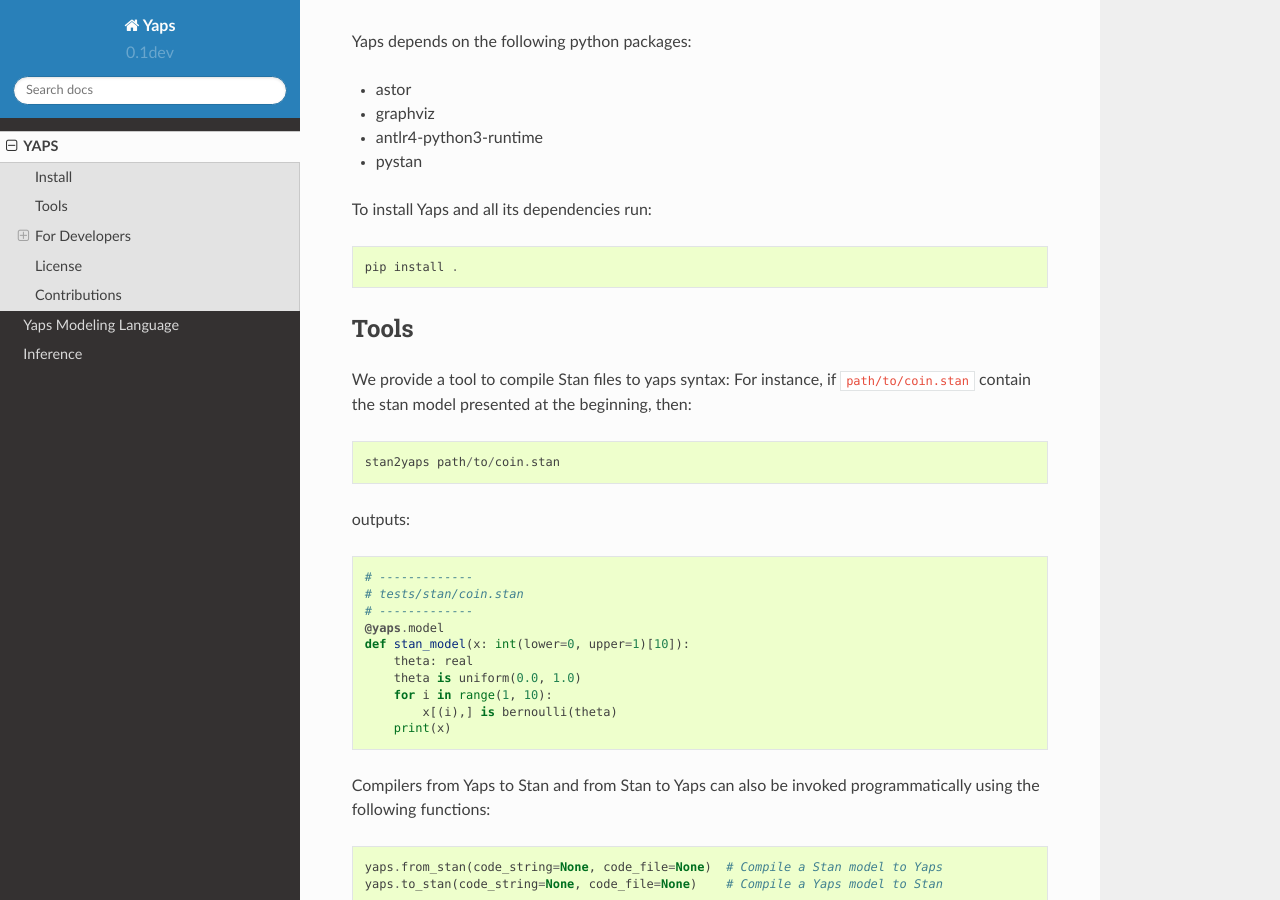
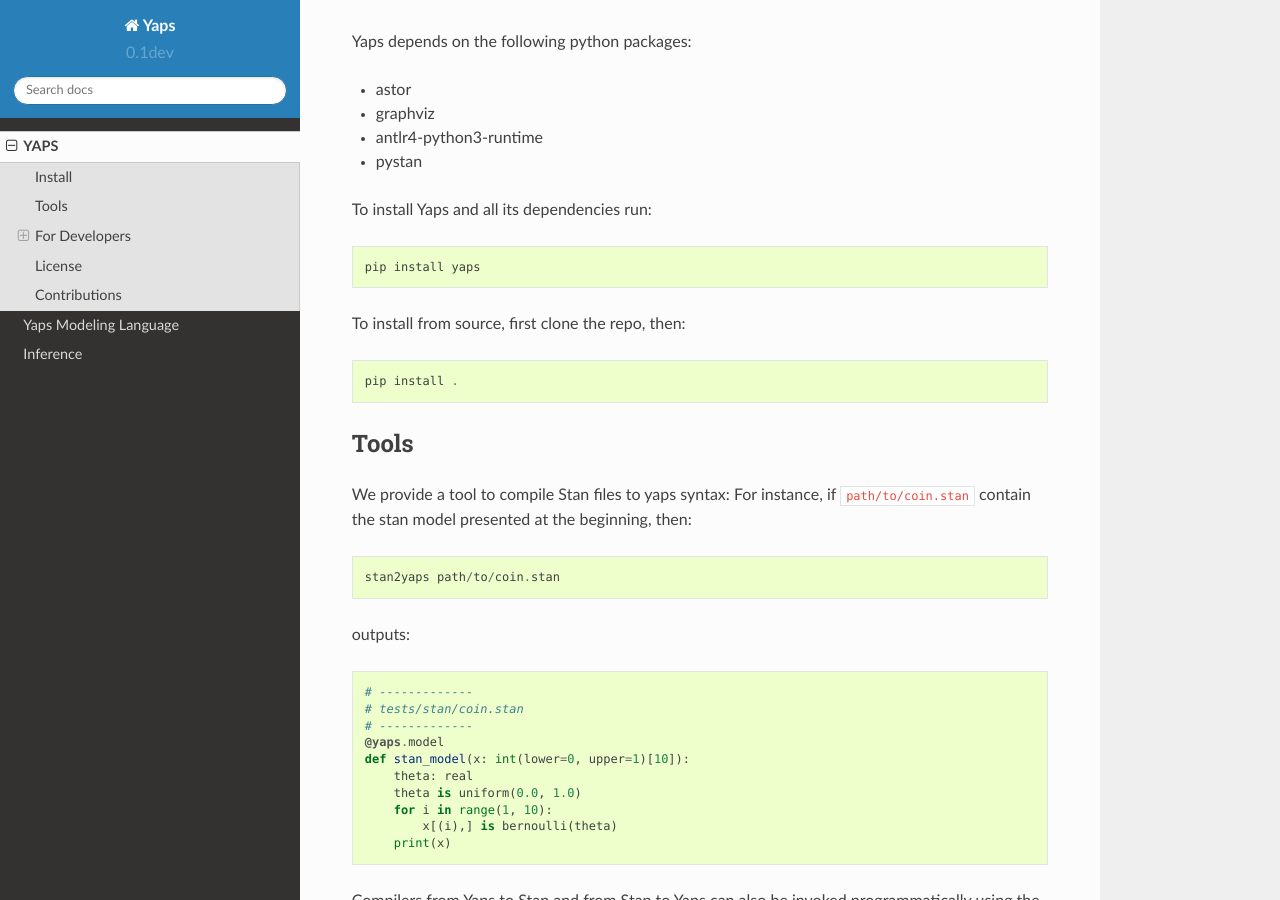
Before and after one commit to IBM/yaps, a Sphinx documentation site: the page built from docs/source/README.md, in a window 1280 px wide and 900 px high, scrolled down 1809 px. Built offline with Sphinx 7.4.7 and the Read the Docs theme 2.0.0, drawn with Linux system fonts in a browser that asks for light colours.

Commit message:
Update doc

````diff
--- a/docs/source/README.md
+++ b/docs/source/README.md
@@ -89,6 +89,11 @@
 
 To install Yaps and all its dependencies run:
 ```
+pip install yaps
+```
+
+To install from source, first clone the repo, then:
+```
 pip install .
 ```
 
````
Also changed, not shown: other parts of docs/source/README.md (+1 -1 lines), README.md (+1 -1 lines), 5 other files.
